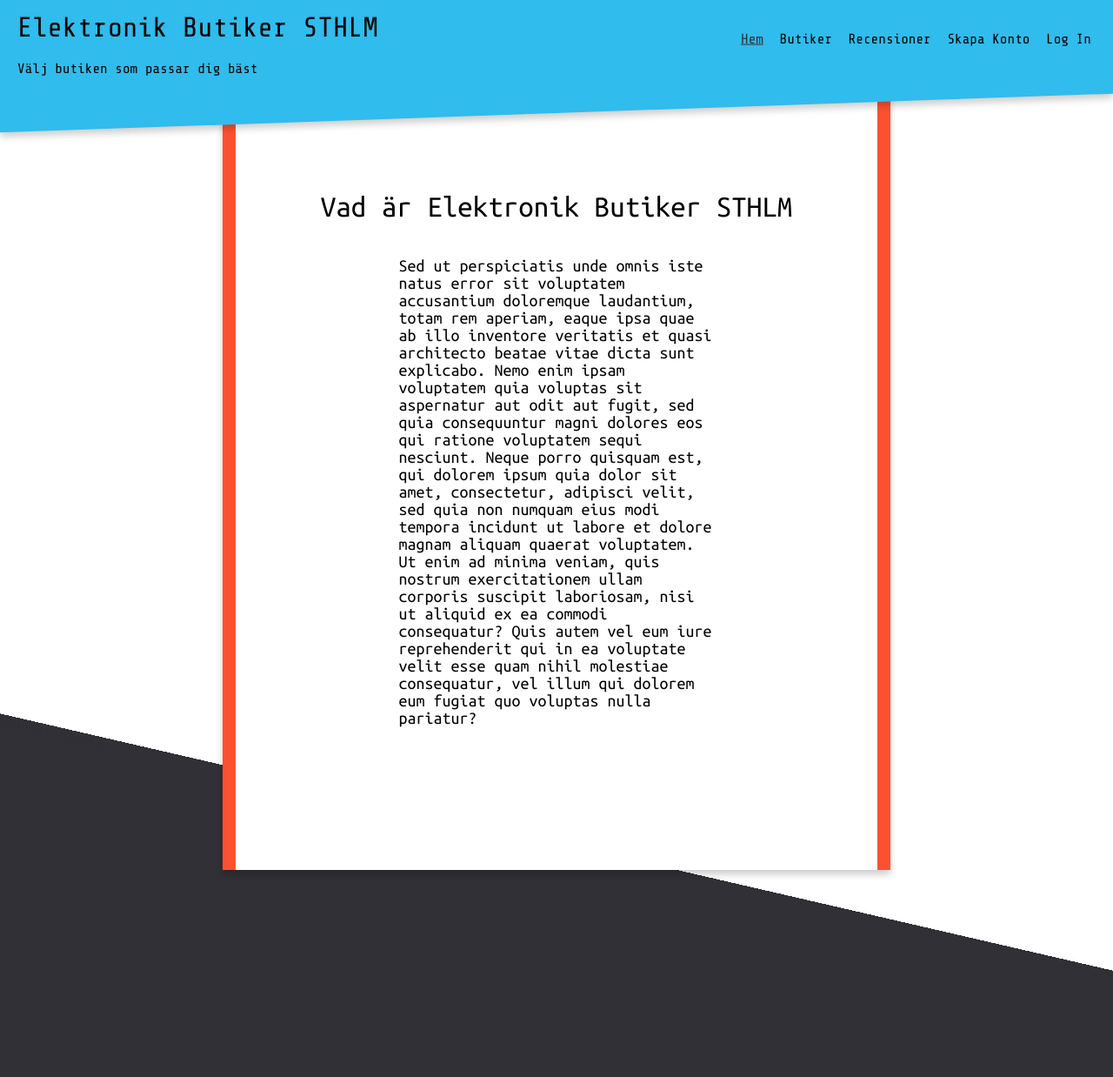
After one commit to andre25eng/elbutiker, a PHP site: page /hem.php in a window 1280 px wide. The commit adds this page. Shown: the whole page at 87% size. Run offline with PHP 8.4, Linux system fonts and the light colour scheme.

Commit message:
blev klar med första sidan

```diff
--- a/css/style.css
+++ b/css/style.css
@@ -2,7 +2,7 @@
 /* HSL */
 /* RGB */
 /* Enkel CSS-reset */
-@import url("https://fonts.googleapis.com/css?family=Major+Mono+Display|Share+Tech+Mono");
+@import url("https://fonts.googleapis.com/css?family=Major+Mono+Display|Share+Tech+Mono|Ubuntu+Mono");
 html {
   -webkit-box-sizing: border-box;
           box-sizing: border-box;
@@ -20,17 +20,115 @@ body, h1, h2, h3, h4, h5, h6, p, ul {
 
 body {
   background-color: white;
+  position: fixed;
+}
+
+body #brbox {
+  background-color: #303036;
+  position: fixed;
+  bottom: 0;
+  left: 0;
+  height: 500px;
+  width: 100%;
+  z-index: -99;
+  -webkit-transform: skewY(13deg) translateY(230px);
+          transform: skewY(13deg) translateY(230px);
+}
+
+body #brbox p {
+  color: #303036;
 }
 
 body div header {
   background-color: #30bced;
+  width: 100%;
+  display: -ms-grid;
+  display: grid;
+  -ms-grid-columns: auto auto;
+      grid-template-columns: auto auto;
+  -webkit-box-pack: justify;
+      -ms-flex-pack: justify;
+          justify-content: space-between;
+  -webkit-transform: skewY(-2deg) translateY(-70px);
+          transform: skewY(-2deg) translateY(-70px);
+  height: 200px;
+  position: fixed;
+  -webkit-box-shadow: 0 5px 8px 0 rgba(0, 0, 0, 0.2);
+          box-shadow: 0 5px 8px 0 rgba(0, 0, 0, 0.2);
 }
 
-body div header h1 {
+body div header div {
+  -webkit-transform: skewY(2deg) translateY(50px);
+          transform: skewY(2deg) translateY(50px);
+}
+
+body div header div h1 {
+  color: #050401;
+  font-family: Share Tech Mono;
+  padding: 20px;
+  font-weight: 400;
+}
+
+body div header div p {
+  color: #050401;
+  font-family: Share Tech Mono;
+  padding-left: 20px;
+}
+
+body div header nav {
+  -webkit-transform: skewY(2deg) translateY(100px);
+          transform: skewY(2deg) translateY(100px);
+  padding: 20px;
+  font-family: Share Tech Mono;
+}
+
+body div header nav a {
+  padding: 5px;
+  text-decoration: none;
   color: #050401;
 }
 
-body div header p {
-  color: #050401;
+body div header nav a:hover {
+  color: #fc5130;
+}
+
+body div header nav #curent {
+  text-decoration: underline;
+  color: #303036;
+}
+
+body div main {
+  background-color: #fc5130;
+  width: 60%;
+  margin: auto;
+  height: 1000px;
+  -webkit-box-shadow: 0 5px 8px 0 rgba(0, 0, 0, 0.2);
+          box-shadow: 0 5px 8px 0 rgba(0, 0, 0, 0.2);
+}
+
+body div main div {
+  margin: 0px 15px;
+  background-color: white;
+  height: 100%;
+  padding-top: 150px;
+  font-family: Ubuntu Mono;
+}
+
+body div main div h2 {
+  text-align: center;
+  font-size: 35px;
+  font-weight: 300;
+  padding: 70px 70px 0px 70px;
+}
+
+body div main div p {
+  width: 60%;
+  font-size: 20px;
+  margin: auto;
+  padding: 40px;
+}
+
+body div main.wide {
+  width: 100%;
 }
 /*# sourceMappingURL=style.css.map */
--- a/css/style.scss
+++ b/css/style.scss
@@ -1,38 +1,99 @@
 @import 'palette';
 @import 'reset';
-@import url('https://fonts.googleapis.com/css?family=Major+Mono+Display|Share+Tech+Mono');
+@import url('https://fonts.googleapis.com/css?family=Major+Mono+Display|Share+Tech+Mono|Ubuntu+Mono');
 
 body {
     background-color: white;
+    position: fixed;
+    #brbox {
+        background-color: $color2;
+        position: fixed;
+        bottom: 0;
+        left: 0;
+        height: 500px;
+        width: 100%;
+        z-index: -99;
+        transform: skewY(13deg) translateY(230px);
+        p {
+            color: $color2;
+        }
+    }
     div {
         header {
             background-color: $color1;
-
+            width: 100%;
+            display: grid;
+            grid-template-columns: auto auto;
+            justify-content: space-between;
+            transform: skewY(-2deg) translateY(-70px);
+            height: 200px;
+            position: fixed;
+            box-shadow: 0 5px 8px 0 rgba(0, 0, 0, 0.2);
+            div {
+                transform: skewY(2deg) translateY(50px);
                 h1 {
                     color: $color5;
+                    font-family: Share Tech Mono;
+                    padding: 20px;
+                    font-weight: 400;
                 }
 
                 p {
                     color: $color5;
+                    font-family: Share Tech Mono;
+                    padding-left: 20px;
+                }
             }
 
             nav {
+                transform: skewY(2deg) translateY(100px);
+                padding: 20px;
+                font-family: Share Tech Mono;
                 a {
+                    padding: 5px;
+                    text-decoration: none;
+                    color: $color5;
+                }
 
+                a:hover {
+                    color: $color4;
+                }
+
+                #curent {
+                    text-decoration: underline;
+                    color: $color2;
                 }
             }
-
+        }
         main {
+            background-color: $color4;
+            width: 60%;
+            margin: auto;
+            height: 1000px;
+            box-shadow: 0 5px 8px 0 rgba(0, 0, 0, 0.2);
             div {
+                margin:  0px 15px;
+                background-color: white;
+                height: 100%;
+                padding-top: 150px;
+                font-family: Ubuntu Mono;
                 h2 {
-
+                    text-align: center;
+                    font-size: 35px;
+                    font-weight: 300;
+                    padding: 70px 70px 0px 70px;
                 }
 
                 p {
-
+                    width: 60%;
+                    font-size: 20px;
+                    margin: auto;
+                    padding: 40px;
                 }
             }
         }
+        main.wide {
+            width: 100%;
         }
     }
 }
--- /dev/null
+++ b/hem.php
@@ -0,0 +1,33 @@
+<!DOCTYPE html>
+<html lang="sv">
+<head>
+    <meta charset="utf-8">
+    <meta name="viewport" content="width=device-width, initial-scale=1">
+    <title>El Butiker STHLM</title>
+    <link rel="stylesheet" href="css/style.css">
+</head>
+<body>
+    <div id="brbox"><p>nothing to see here</p></div>
+    <div class="container">
+        <header>
+            <div>
+                <h1>Elektronik Butiker STHLM</h1>
+                <p>Välj butiken som passar dig bäst</p>
+            </div>
+            <nav>
+                <a id="curent" href="#">Hem</a>
+                <a href="butiker.php">Butiker</a>
+                <a href="#">Recensioner</a>
+                <a href="#">Skapa Konto</a>
+                <a href="#">Log In</a>
+            </nav>
+        </header>
+        <main>
+            <div>
+                <h2>Vad är Elektronik Butiker STHLM</h2>
+                <p>Sed ut perspiciatis unde omnis iste natus error sit voluptatem accusantium doloremque laudantium, totam rem aperiam, eaque ipsa quae ab illo inventore veritatis et quasi architecto beatae vitae dicta sunt explicabo. Nemo enim ipsam voluptatem quia voluptas sit aspernatur aut odit aut fugit, sed quia consequuntur magni dolores eos qui ratione voluptatem sequi nesciunt. Neque porro quisquam est, qui dolorem ipsum quia dolor sit amet, consectetur, adipisci velit, sed quia non numquam eius modi tempora incidunt ut labore et dolore magnam aliquam quaerat voluptatem. Ut enim ad minima veniam, quis nostrum exercitationem ullam corporis suscipit laboriosam, nisi ut aliquid ex ea commodi consequatur? Quis autem vel eum iure reprehenderit qui in ea voluptate velit esse quam nihil molestiae consequatur, vel illum qui dolorem eum fugiat quo voluptas nulla pariatur?</p>
+            </div>
+        </main>
+    </div>
+</body>
+</html>
```
Also changed, not shown: butiker.php (renamed from index.php, +13 -11 lines). Lines whose indentation alone changed are shown as unchanged.
